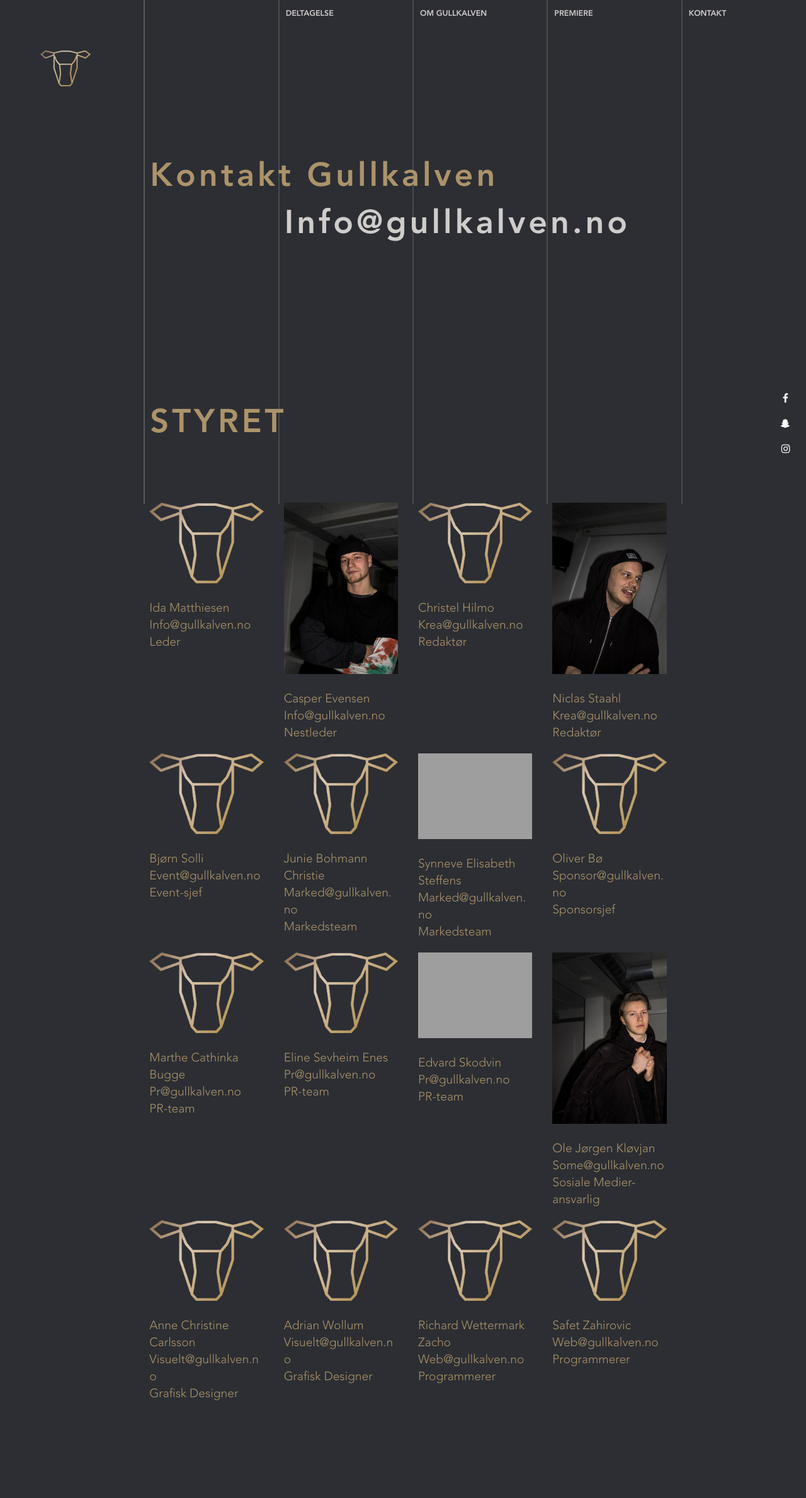
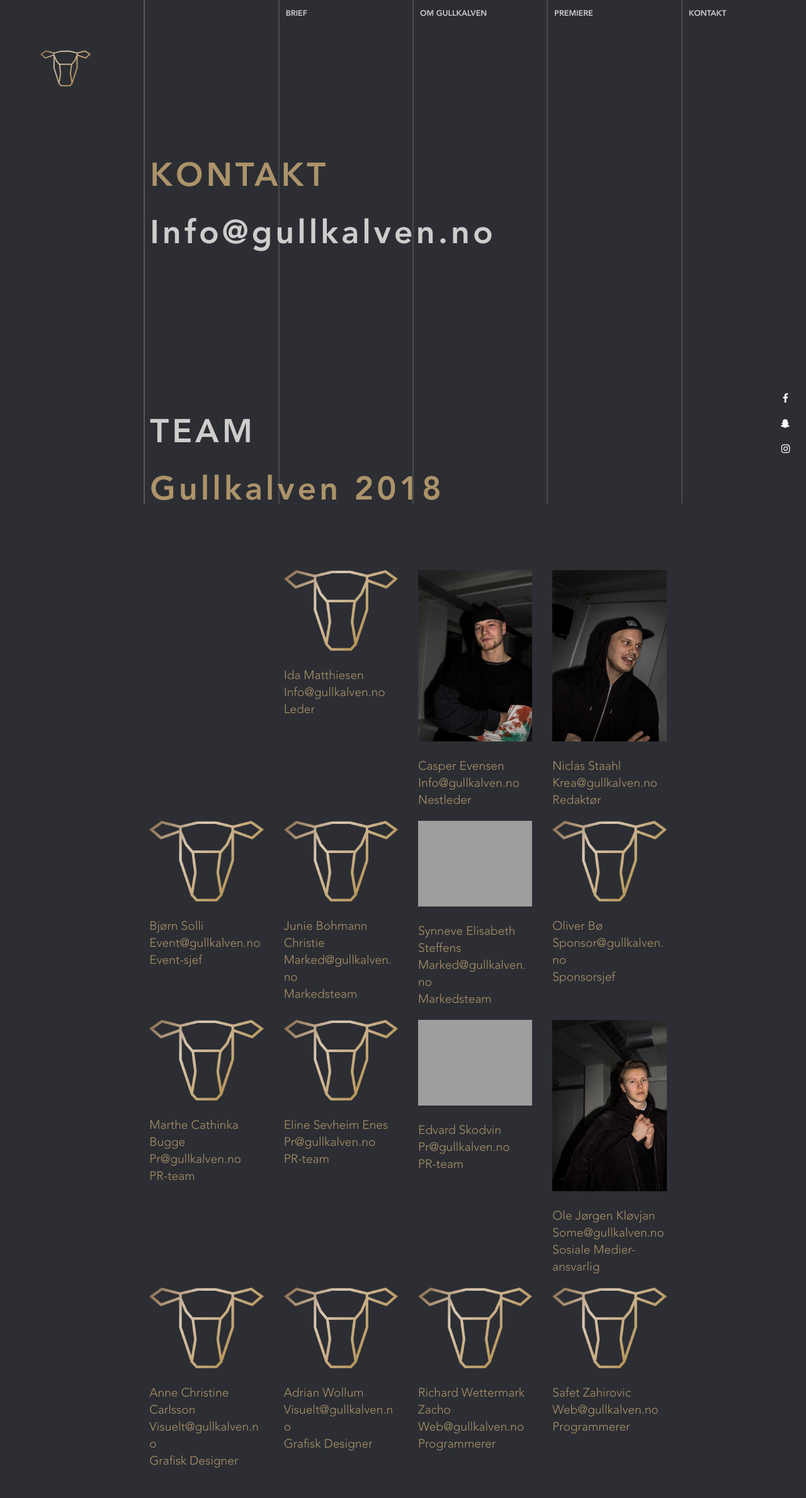
Before and after one commit to PoshYeti/Gullkalven-2018, a PHP site: page /kontakt.html in a window 1280 px wide. Shown: the whole page at 63% size. Before the commit the page ends 2223 px from the top, so only its background shows below. Run offline with PHP 8.4, Linux system fonts and the light colour scheme; some libraries are stand-ins or nearby versions; grey boxes are pictures that could not be loaded.

Commit message:
Updated bugs and such

```diff
--- a/index.css
+++ b/index.css
@@ -294,6 +294,7 @@ body {
 
 #text{
     background-color:#2c2e33;
+    white-space: nowrap;
 }
 p {
     color: #cfcccc;
@@ -499,7 +500,6 @@ a {
      font-family: 'avenir-light', sans-serif;
      text-align: left;
      font-size: 18px;
-
  }
 
  .container-fluid .row .col-md-6 .h1{
--- a/kontakt.html
+++ b/kontakt.html
@@ -48,7 +48,7 @@
                 </div>
                 <ul class="nav navbar-nav navbar-center">
                     <li class="nav-item">
-                        <a class="nav-link" href="index.html">DELTAGELSE</a>
+                        <a class="nav-link" href="index.html">BRIEF</a>
                     </li>
 
                     <li class="nav-item">
@@ -86,7 +86,7 @@
 
                     <div class="  col-sm-2 d-none d-sm-none d-md-block ">
                         <div class="line"></div>
-                        <div class="deltagelse"><a href="index.html" style="text-decoration:none; position: fixed; z-index: 2;" >DELTAGELSE</a></div>
+                        <div class="deltagelse"><a href="index.html" style="text-decoration:none; position: fixed; z-index: 2;" >BRIEF</a></div>
                     </div>
 
                     <div class=" col-sm-2 d-none d-sm-none d-md-block">
@@ -137,10 +137,11 @@
 
                 </div>
                 <div class="col-xs-12 col-md-4 col-lg-2 d-sm-block">
-                    <p class="design gold-text">Kontakt Gullkalven<br><br></p>
+                    <p class="design gold-text">KONTAKT</p>
+                    <p class="design small-text">Info@gullkalven.no<br><br><br><br></p>
                 </div>
-                <div class="col-xs-12 col-md-4 col-lg-2 d-sm-block">
-                    <p class="design"><br>Info@gullkalven.no<br><br><br><br></p>
+                <div class="col-xs-12 col-md-6 col-lg-2 d-sm-block">
+
                 </div>
                 <div class="col-xs-12 col-md-6 col-lg-2 d-sm-block">
 
@@ -161,7 +162,8 @@
 
                 </div>
                 <div class="col-xs-12 col-md-4 col-lg-2 d-sm-block">
-                    <p class="design gold-text">STYRET<br><br></p>
+                    <p class="design">TEAM</p>
+                    <p class="design gold-text">Gullkalven 2018<br><br></p>
                 </div>
                 <div class="col-xs-12 col-md-4 col-lg-2 d-sm-block">
 
@@ -185,6 +187,10 @@
                 <div class="col-xs-12 col-md-4 col-lg-2 d-sm-block">
                 </div>
 
+                <div class="col-xs-12 col-sm-6 col-md-6 col-lg-5 col-xl-2 d-sm-block">
+
+                </div>
+
                  <div class="col-xs-12 col-sm-6 col-md-6 col-lg-5 col-xl-2 d-sm-block">
                     <div class="card contact-text">
                         <img  id="contact-img" src="img/logo.png" alt="Ida" style="width:100%">
@@ -199,12 +205,6 @@
                     </div>
                 </div>
 
-                <div class="col-xs-12 col-sm-6 col-md-6 col-lg-5 col-xl-2 d-sm-block">
-                    <div class="card contact-text">
-                        <img  id="contact-img" src="img/logo.png" alt="Christel" style="width:100%">
-                        <p class="contact-text"><br>Christel Hilmo<br>Krea@gullkalven.no<br>Redaktør</p>
-                    </div>
-                </div>
 
                 <div class="col-xs-12 col-sm-6 col-md-6 col-lg-5 col-xl-2 d-sm-block">
                     <div class="card contact-text">
```
Also changed, not shown: index.html (+6 -6 lines), om.html (+17 -18 lines), premiere.html (+5 -5 lines).
